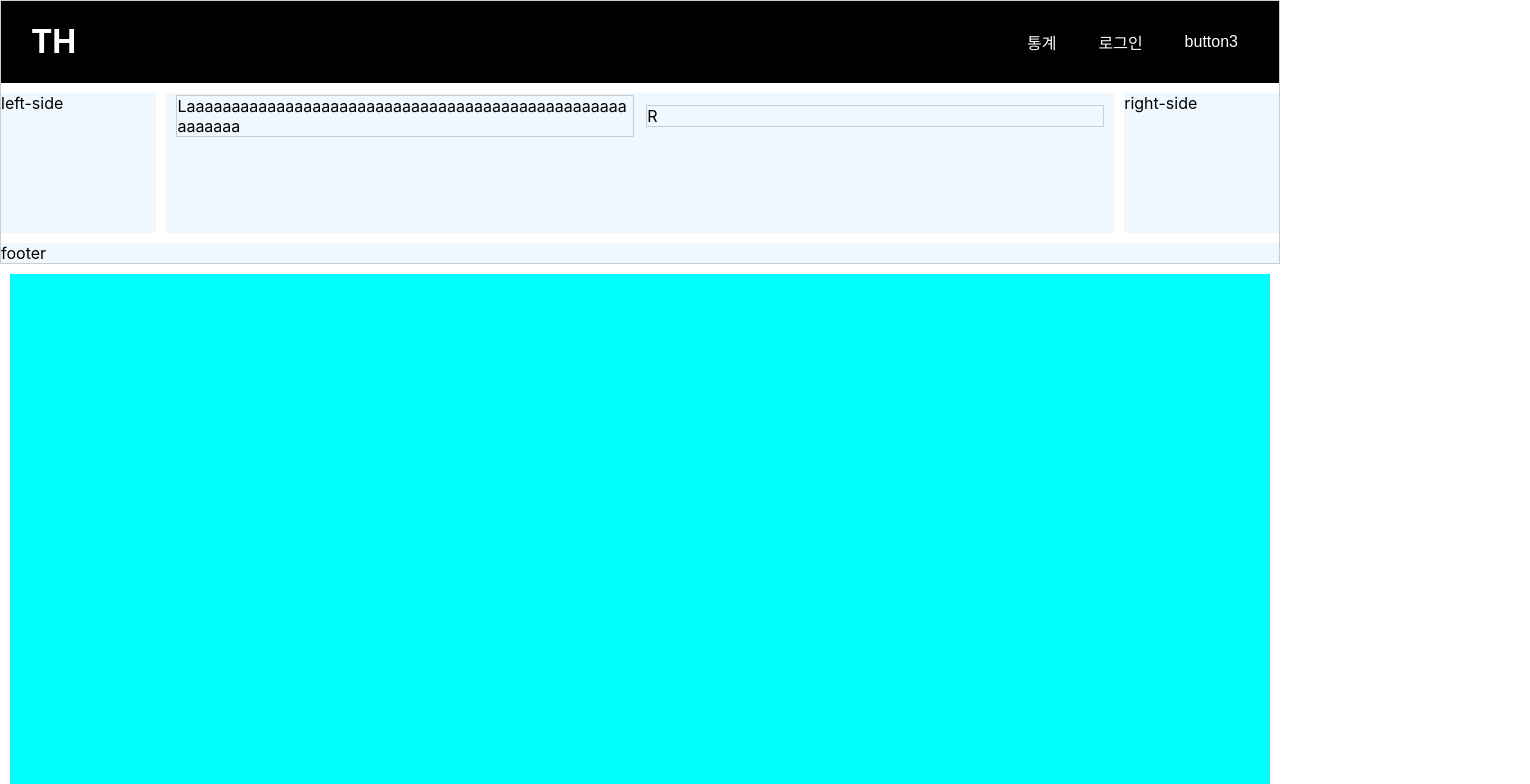
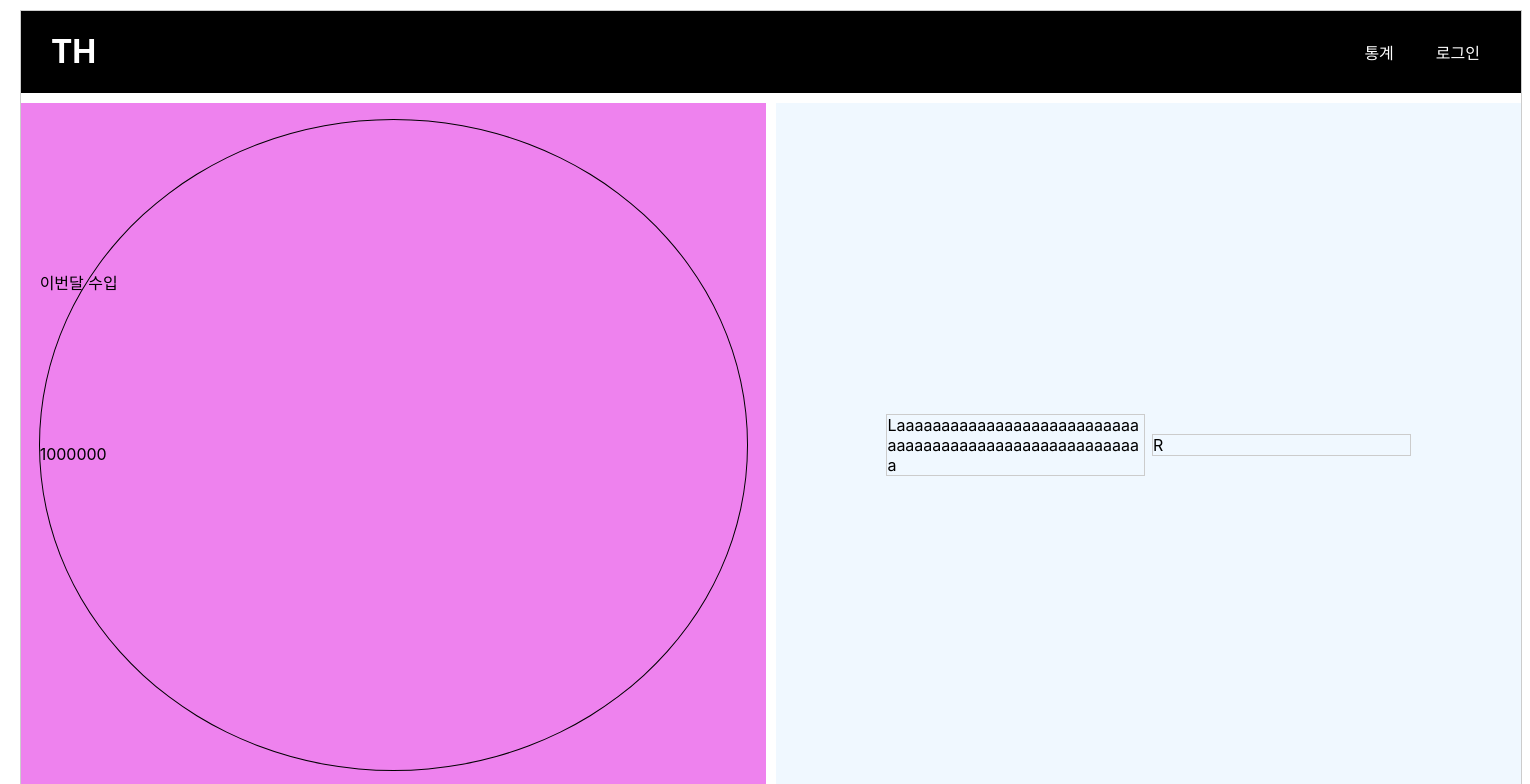
Before and after one commit to PiscesTH/hab, a React (Create React App) app: page / in a window 1280 px wide. Shown: the top 784 px of the page, 1530 px wide, since content can reach past the window. Built offline with nearby package versions, Linux system fonts and the light colour scheme.

Commit message:
2024-08-20

```diff
--- a/src/App.css
+++ b/src/App.css
@@ -1,41 +1,52 @@
 .container {
   display: grid;
-  grid-template-columns: 1fr 2fr 2fr 2fr 1fr;
+  grid-template-columns: 1fr 1fr;
   gap: 10px;
-  grid-template-rows: auto 2fr 2fr 2fr 1fr;
+  grid-template-rows: auto 1fr 1fr auto ;
   border: solid 1px #ccc;
+  grid-template-areas:
+    "header header"
+    "income ratio"
+    "expenditure graph"
+    "footer footer";
+}
+
+.container > div {
+  display: flex;
+  align-items: center;
+  justify-content: center;
 }
 
 body {
   box-sizing: border-box;
+  margin: 10px;
+}
+
+body > div {
+  width: 1500px;
+  height: 1500px;
 }
 
 a{
   text-decoration: none;
   color: white;
+  background-color: transparent;
 }
 
-.container > div {
-  background-color: aliceblue;
+/* header */
+header {
+  z-index: 1;
+  position: relative;
+  grid-area: header;
 }
 
-.header {
-  grid-column: 1 / -1;
-  z-index: 1;
-}
-
-.header-container {
-  background-color: black;
-  display: flex;
-  align-items: center;
-  justify-content: space-between;
-  width: 100%;
+.menu {
+  position: relative;
 }
 
 .header-nav {
   display: flex;
   list-style: none;
-
 }
 
 .th {
@@ -59,15 +70,60 @@ button {
   margin-right: 30px;
 }
 
-.left-side {
-  grid-column: 1 / span 1;
-  grid-row: 2 / span 3;
+/* income */
+.income {
+  grid-area: income;
+  background-color: violet;
+  display: flex;
+  align-items: center;
+  justify-content: center;
 }
 
-.main {
-  grid-column: 2 / span 3;
-  grid-row: 2 / span 3;
+.income > div {
+  border: solid 1px black;
+  border-radius: 50%;
+  width: 95%;
+  height: 95%;
 }
+
+.income > div .a {
+  margin: 150px auto;
+
+}
+
+/* ratio */
+.ratio {
+  grid-area: ratio;
+  background-color: aliceblue;
+}
+
+/* expenditure */
+.expenditure {
+  grid-area: expenditure;
+  background-color: beige;
+}
+
+/* graph */
+.graph {
+  grid-area: graph;
+  background-color: green;
+}
+
+/* footer */
+footer {
+  grid-area: footer;
+  background-color: orange;
+}
+
+.header-container {
+  background-color: black;
+  display: flex;
+  align-items: center;
+  justify-content: space-between;
+  width: 100%;
+}
+
+
 
 .main-inner {
   display: flex;
@@ -83,16 +139,6 @@ button {
   word-break: break-all;
 }
 
-.right-side {
-  grid-column: -2 / span 1;
-  grid-row: 2 / span 3;
-}
-
-.footer {
-  grid-column: 1 / -1;
-  grid-row: 5 / span 1;
-}
-
 .tmp {
   margin: 10px;
   height: 3000px;
--- a/src/App.js
+++ b/src/App.js
@@ -13,7 +13,7 @@ function App() {
     <div className="App">
       <body>
         <div className="container">
-          <div className="header">
+          <header>
             <div className="header-container">
               <h1 className="th">
                 <a href="#">TH</a>
@@ -29,23 +29,29 @@ function App() {
                     <li>
                       <button>로그인</button>
                     </li>
-                    <li>
+                    {/* <li>
                       <button>button3</button>
-                    </li>
+                    </li> */}
                   </ul>
                 </nav>
               </div>
             </div>
+          </header>
+          <div className="income">
+            <div>
+              <p className="a">이번달 수입</p>
+              <p className="b">1000000</p>
+            </div>
           </div>
-          <div className="left-side">left-side</div>
-          <div className="main">
+          <div className="ratio">
             <div className="main-inner">
               <div className="main-inner-left">Laaaaaaaaaaaaaaaaaaaaaaaaaaaaaaaaaaaaaaaaaaaaaaaaaaaaaaaa</div>
               <div className="main-inner-right">R</div>
             </div>
           </div>
-          <div className="footer">footer</div>
-          <div className="right-side">right-side</div>
+          <div className="expenditure">expenditure</div>
+          <div className="graph">graph</div>
+          <footer>footer</footer>
         </div>
         <div className="tmp"></div>
       </body>
```
